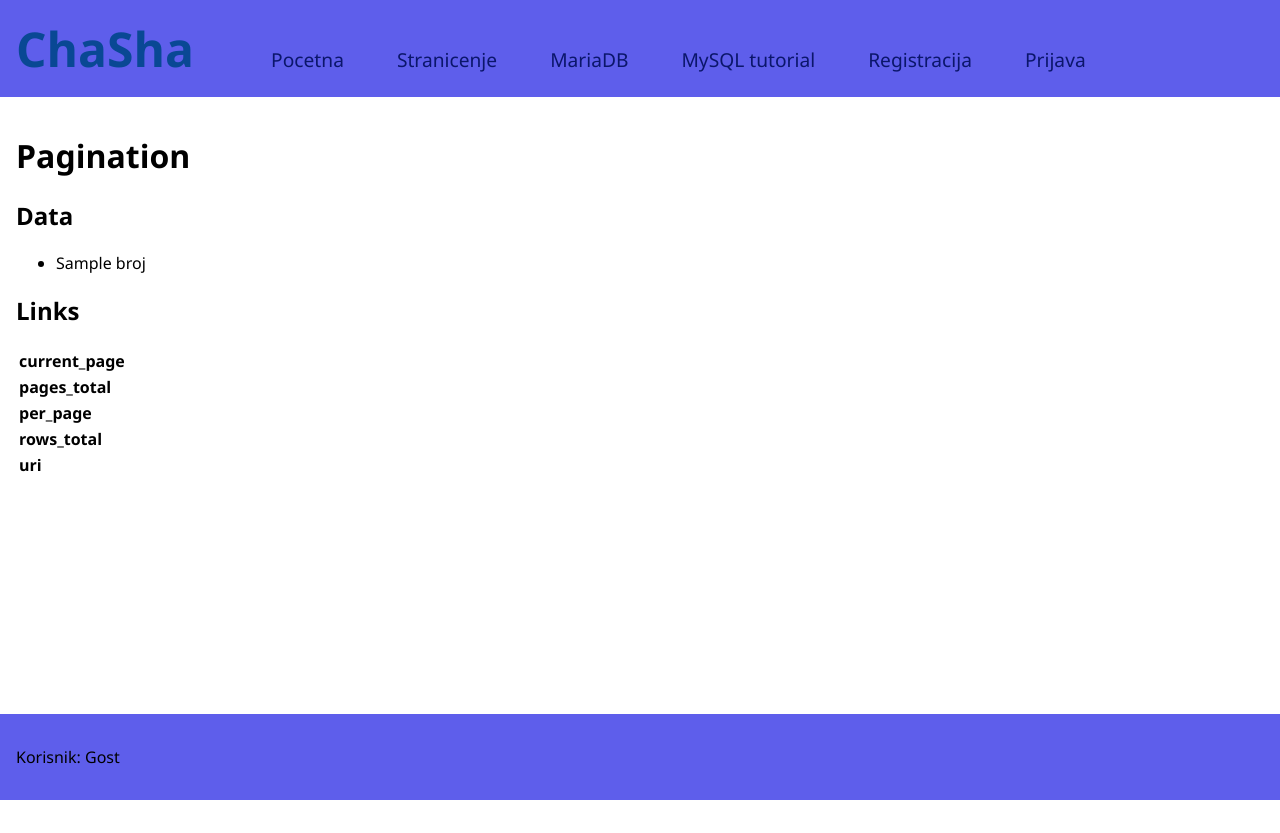
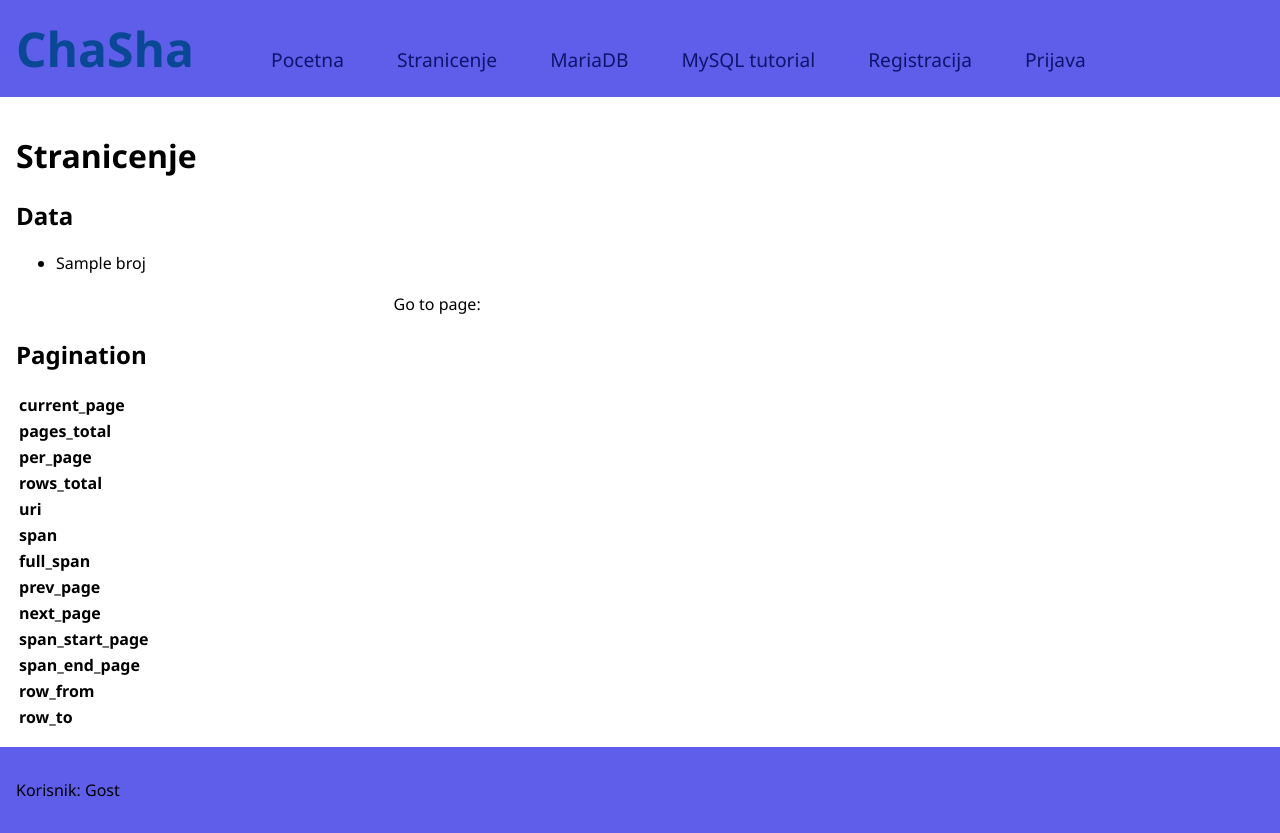
Before and after one commit to chana-chh/chasha, a PHP site: template app/views/pagination.twig in a window 1280 px wide. Before the commit the page ends 800 px from the top, so only its background shows below. Run offline with PHP 8.4, Linux system fonts and the light colour scheme; the template is opened without the code that fills it: most values are stand-ins (such as "Sample title", 1, 10 or a date in 2020); lists and menus that the app fills with data are empty; some libraries are stand-ins or nearby versions.

Commit message:
pagination

```diff
--- a/app/classes/QueryBuilder.php
+++ b/app/classes/QueryBuilder.php
@@ -945,4 +945,10 @@
 		return !$this->limit && !$this->offset;
 	}
 
+	public function getCountSql()
+	{
+		$qb = clone $this;
+		$qb->columns = ['COUNT(*) AS row_count'];
+		return $qb;
+	}
 }
--- a/app/controllers/HomeController.php
+++ b/app/controllers/HomeController.php
@@ -64,13 +64,11 @@
 
 		$query = [];
 		parse_str($request->getUri()->getQuery(), $query);
-		$page = (int)$query['page'];
+		$page = isset($query['page']) ? (int)$query['page'] : 255;
 
 		$model = new Predmet;
 		$rezultat = $model->select()->where([['vrsta_upisnika_id', '=', $id]])->paginate($page);
-		$data = $rezultat['data'];
-		$links = $rezultat['links'];
-		$this->render($response, 'pagination.twig', compact('data', 'links'));
+		$this->render($response, 'pagination.twig', compact('rezultat'));
 	}
 
 }
--- a/app/views/pagination.twig
+++ b/app/views/pagination.twig
@@ -1,38 +1,80 @@
 {% extends "templates/app.twig" %}
 
 {% block sadrzaj %}
-<h1>Pagination</h1>
+<h1>Stranicenje</h1>
 
 <h2>Data</h2>
 <ul>
-    {% for d in data %}
+    {% for d in rezultat.data %}
     <li>{{ d.broj() }}</li>
     {% endfor %}
 </ul>
+<table style="width: 100%;">
+    <tr>
+        <td style="width:30%;">{{ rezultat.pagination.buttons|raw }}</td>
+        <td>Go to page: {{ rezultat.pagination.select|raw }}</td>
+    </tr>
+</table>
 
-<h2>Links</h2>
+<h2>Pagination</h2>
 <table style="width: 100%;">
     <tr>
         <th style="text-align: left; width: 10%;">current_page</th>
-        <td>{{ links.current_page }}</td>
+        <td>{{ rezultat.pagination.current_page }}</td>
     </tr>
     <tr>
         <th style="text-align: left; width: 10%;">pages_total</th>
-        <td>{{ links.pages_total }}</td>
+        <td>{{ rezultat.pagination.pages_total }}</td>
     </tr>
     <tr>
         <th style="text-align: left; width: 10%;">per_page</th>
-        <td>{{ links.per_page }}</td>
+        <td>{{ rezultat.pagination.per_page }}</td>
     </tr>
     <tr>
         <th style="text-align: left; width: 10%;">rows_total</th>
-        <td>{{ links.rows_total }}</td>
+        <td>{{ rezultat.pagination.rows_total }}</td>
     </tr>
     <tr>
         <th style="text-align: left; width: 10%;">uri</th>
-        <td>{{ links.uri }}</td>
+        <td>{{ rezultat.pagination.uri }}</td>
+    </tr>
+    <tr>
+        <th style="text-align: left; width: 10%;">span</th>
+        <td>{{ rezultat.pagination.span }}</td>
+    </tr>
+    <tr>
+        <th style="text-align: left; width: 10%;">full_span</th>
+        <td>{{ rezultat.pagination.full_span }}</td>
+    </tr>
+    <tr>
+        <th style="text-align: left; width: 10%;">prev_page</th>
+        <td>{{ rezultat.pagination.prev_page }}</td>
+    </tr>
+    <tr>
+        <th style="text-align: left; width: 10%;">next_page</th>
+        <td>{{ rezultat.pagination.next_page }}</td>
+    </tr>
+    <tr>
+        <th style="text-align: left; width: 10%;">span_start_page</th>
+        <td>{{ rezultat.pagination.span_start_page }}</td>
+    </tr>
+    <tr>
+        <th style="text-align: left; width: 10%;">span_end_page</th>
+        <td>{{ rezultat.pagination.span_end_page }}</td>
+    </tr>
+    <tr>
+        <th style="text-align: left; width: 10%;">row_from</th>
+        <td>{{ rezultat.pagination.row_from }}</td>
+    </tr>
+    <tr>
+        <th style="text-align: left; width: 10%;">row_to</th>
+        <td>{{ rezultat.pagination.row_to }}</td>
     </tr>
 </table>
-
+<script>
+    document.querySelector("#pgn-goto").addEventListener('change', function (e) {
+        location = this.value;
+    });
+</script>
 
 {% endblock sadrzaj %}
--- a/pub/css/app.css
+++ b/pub/css/app.css
@@ -7,6 +7,7 @@
     Geneva,
     Verdana,
     sans-serif;
+  box-sizing: border-box;
 }
 
 body {
```
Also changed, not shown: other parts of pub/css/app.css (+33 -0 lines), app/classes/Model.php (+69 -36 lines), app/classes/Paginator.php (added, +15 -0 lines), 2 other files.
